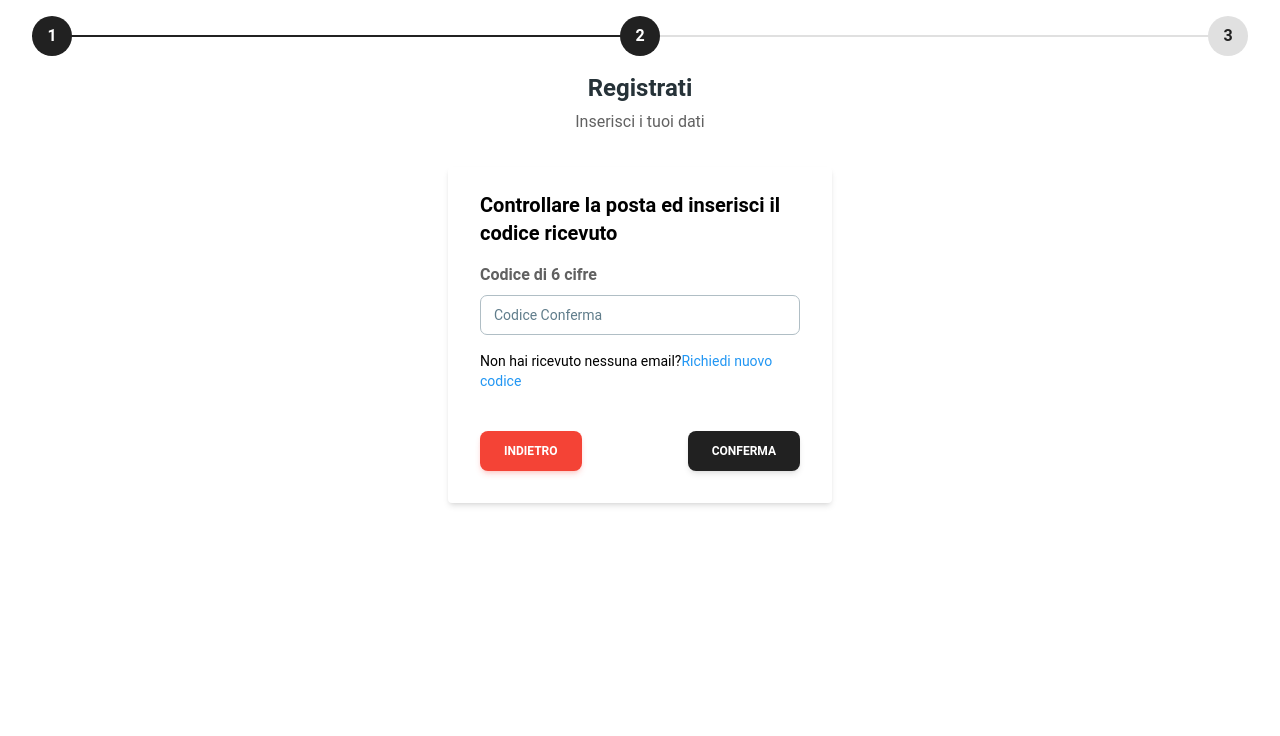
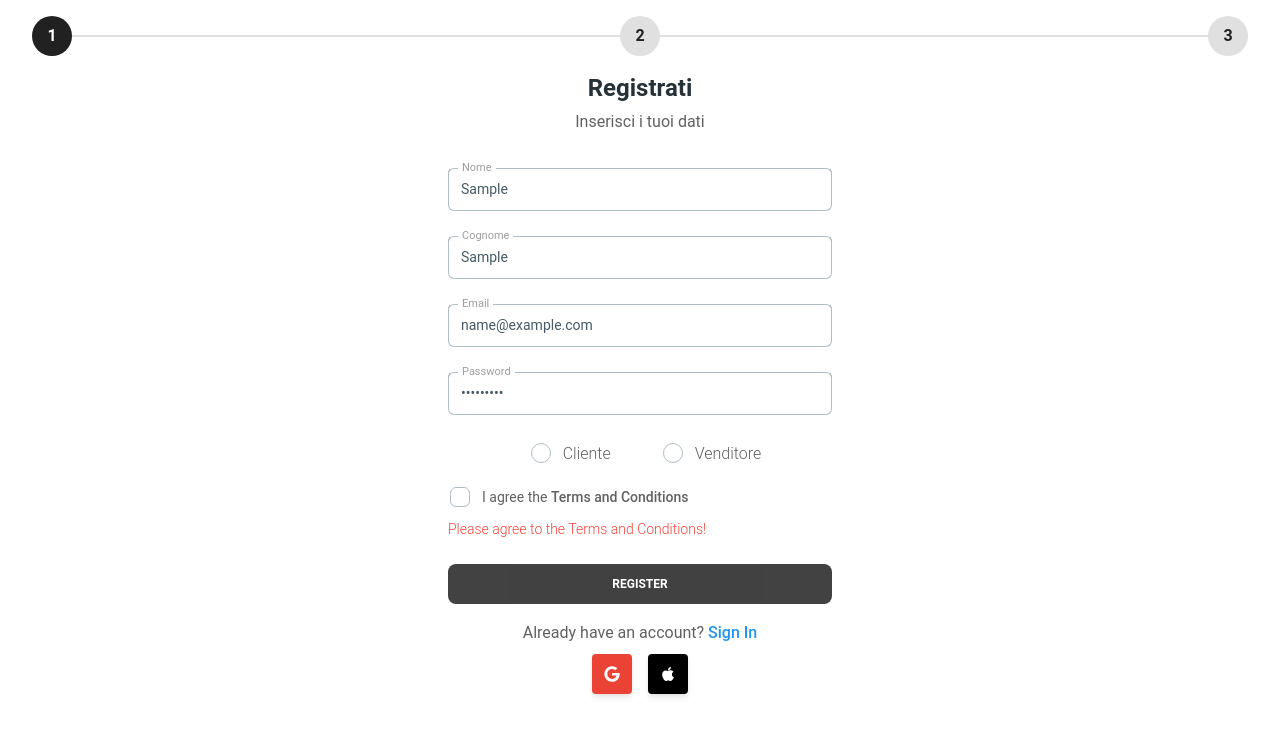
Before and after one commit to lpilla/olimpia-pet, a React (Vite) app: page /register in a window 1280 px wide. Both pictures are taken after typing "Sample", "Sample", "name@example.com", "Sample123" into the empty fields and a click on the button "REGISTER". Shown: the top 736 px of the page. Built offline with nearby package versions, Linux system fonts and the light colour scheme.

Commit message:
isChecked Termini&Condizioni

```diff
--- a/src/pages/register/index.jsx
+++ b/src/pages/register/index.jsx
@@ -29,6 +29,10 @@ const Register = () => {
   const [isFirstStep, setIsFirstStep] = React.useState(false);
   const changeStep = (e) => {
     e.preventDefault();
+    if (isChecked == false) {
+      console.log("non è checked");
+      setShowWarning(true);
+    } else {
       setData({
         nome: nome,
         cognome: cognome,
@@ -38,6 +42,7 @@ const Register = () => {
         animal: animal,
       });
       handleNext();
+    }
   };
   const handleNext = () => !isLastStep && setActiveStep((cur) => cur + 1);
   const handlePrev = () => !isFirstStep && setActiveStep((cur) => cur - 1);
@@ -56,6 +61,13 @@ const Register = () => {
       animal: animal,
     });
   }, [animal]);
+
+  const [isChecked, setIsChecked] = useState(false);
+  const [showWarning, setShowWarning] = useState(false);
+  const handleCheckboxChange = (event) => {
+    setIsChecked(event.target.checked);
+    setShowWarning(false);
+  };
 
   return (
     <div className="flex flex-col items-center max-w-8xl mx-auto justify-center ">
@@ -150,8 +162,14 @@ const Register = () => {
                 </Typography>
               }
               containerProps={{ className: "-ml-2.5 " }}
+              checked={isChecked}
+              onChange={handleCheckboxChange}
             />
-
+            {showWarning && (
+              <Typography variant="small" color="red">
+                Please agree to the Terms and Conditions!
+              </Typography>
+            )}
             <Button className="mt-6" fullWidth type="submit">
               Register
             </Button>
@@ -175,7 +193,7 @@ const Register = () => {
           </form>
         )}
       </Card>
-      {activeStep === 1 && (
+      {activeStep === 1 && isChecked && (
         <Authentication changeStep={changeStep} handlePrev={handlePrev} />
       )}
       {activeStep === 2 && type === "cliente" && (
```
Lines whose indentation alone changed are shown as unchanged.
